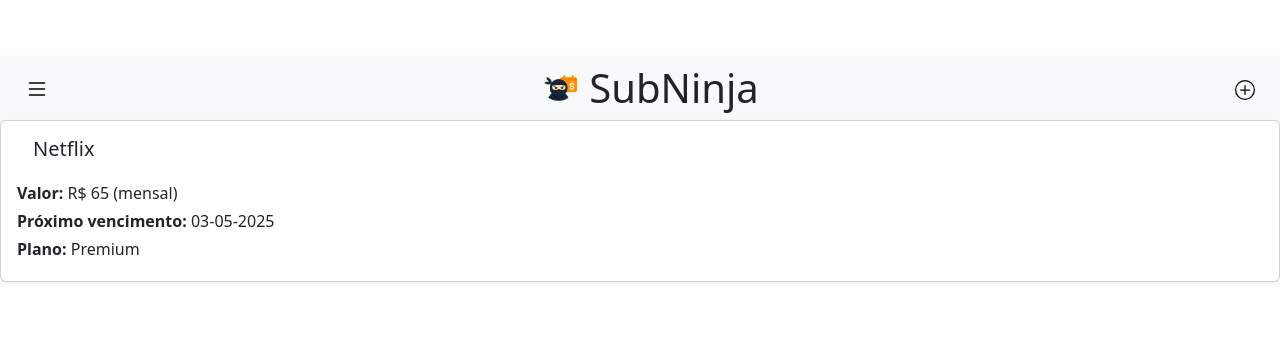
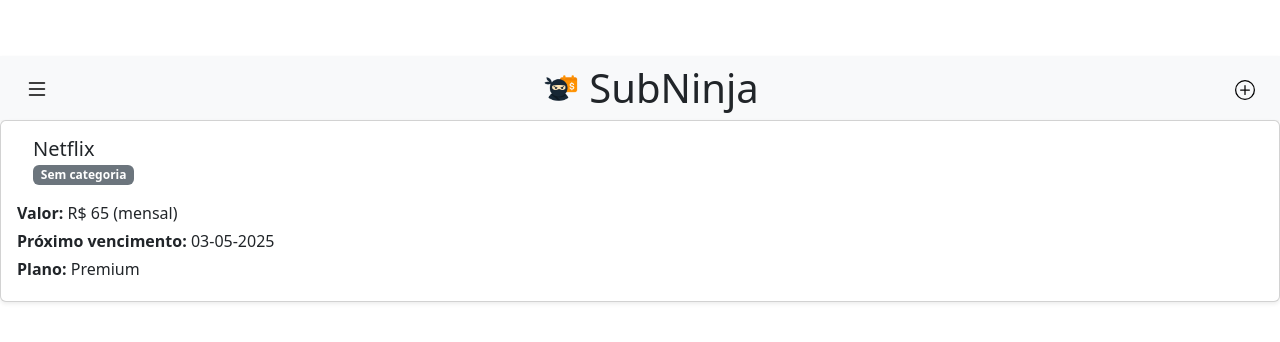
Before and after one commit to realshaked/SubNinja, a React (Vite) app in the folder subninja-frontend/: page / in a window 1280 px wide. Shown: the top 342 px of the page. Built offline with nearby package versions, Linux system fonts and the light colour scheme; data requests are answered from the project's data file.

Commit message:
Correção de tratamento de categorias

```diff
--- a/subninja-frontend/src/componentes/assinaturas/AssinaturaCard.jsx
+++ b/subninja-frontend/src/componentes/assinaturas/AssinaturaCard.jsx
@@ -13,9 +13,8 @@
     return <div>Assinatura não encontrada</div>;
   }
 
-  const { nome, categoriaId, valor, dataVencimento, frequencia, plano } =
-    assinatura;
-  const categoria = categorias.find((cat) => cat._id === categoriaId);
+  const { nome, categoriaId, valor, dataVencimento, frequencia, plano, linkCancelamento } = assinatura;
+  const categoria = categorias.find(cat => String(cat._id) === String(categoriaId));
 
   const formatarDataDDMMYYYY = (data) => {
     const dataObj = new Date(data);
@@ -40,7 +39,7 @@
             <div>
               <Card.Title className="mb-1">{nome}</Card.Title>
               <div className="d-flex gap-2">
-                {categoria && (
+                {categoria ? (
                   <span
                     className="badge"
                     style={{
@@ -51,6 +50,8 @@
                   >
                     {categoria.nome}
                   </span>
+                ) : (
+                  <span className="badge bg-secondary">Sem categoria</span>
                 )}
               </div>
             </div>
@@ -66,6 +67,16 @@
             <p className="mb-1">
               <strong>Plano:</strong> {plano}
             </p>
+            {linkCancelamento && (
+              <a
+                href={linkCancelamento}
+                target="_blank"
+                rel="noopener noreferrer"
+                className="btn btn-outline-danger btn-sm mt-2"
+              >
+                Cancelar Assinatura
+              </a>
+            )}
           </div>
         </Card.Body>
       </Card>
--- a/subninja-frontend/src/componentes/assinaturas/DetalhesAssinatura.jsx
+++ b/subninja-frontend/src/componentes/assinaturas/DetalhesAssinatura.jsx
@@ -2,30 +2,27 @@
 import { useLocation, useNavigate, useParams } from "react-router-dom";
 import EditarAssinatura from "./EditarAssinatura";
 import ExcluirAssinatura from "./ExcluirAssinatura";
-import { useDispatch, useSelector } from "react-redux";
+import { useSelector } from "react-redux";
 import { selectAllCategorias } from "../categorias/categoriasSlice";
+import { selectAssinaturaPorId } from "./assinaturaSlice";
 
 const DetalhesAssinatura = () => {
   const location = useLocation();
   const { id } = useParams();
-  const assinatura = location.state;
+  // Busca assinatura do Redux se não vier pelo state (garante F5 funcionar)
+  const assinatura =
+    location.state ||
+    useSelector((state) => selectAssinaturaPorId(state, id));
   const [showEditarModal, setShowEditarModal] = useState(false);
   const [showExcluirModal, setShowExcluirModal] = useState(false);
   const navigate = useNavigate();
   const categorias = useSelector(selectAllCategorias);
-  const categoria = categorias.find((cat) => cat._id === assinatura.categoriaId);
-  /*   const assinaturaSelecionada = useSelector(
-    (state) => state.assinaturas.assinaturaSelecionada
+  const categoria = categorias.find(
+    (cat) => String(cat._id) === String(assinatura?.categoriaId)
   );
- */
-  const handleUpdateAssinatura = (assinaturaEditada) => {
-    dispatch(updateCategoria(assinaturaEditada));
-    setShowEditarModal(false);
-    dispatch(clearAssinaturaSelecionada());
-  };
 
-  // Função auxiliar para formatar data no padrão DD-MM-YYYY
   const formatarDataDDMMYYYY = (data) => {
+    if (!data) return "-";
     const dataObj = new Date(data);
     const dia = String(dataObj.getDate()).padStart(2, "0");
     const mes = String(dataObj.getMonth() + 1).padStart(2, "0");
@@ -44,10 +41,6 @@
     );
   }
 
-  const formatarData = (dataString) => {
-    return new Date(dataString).toLocaleDateString("pt-BR");
-  };
-
   return (
     <div className="container mt-4">
       <div className="card shadow-sm mb-4">
@@ -64,7 +57,7 @@
               <h2>{assinatura.nome}</h2>
               <div className="d-flex gap-2 mb-2">
                 <span className="badge bg-primary">{assinatura.plano}</span>
-                 {categoria && (
+                {categoria ? (
                   <span
                     className="badge"
                     style={{
@@ -75,6 +68,8 @@
                   >
                     {categoria.nome}
                   </span>
+                ) : (
+                  <span className="badge bg-secondary">Sem categoria</span>
                 )}
               </div>
               <p className="text-muted">{assinatura.frequencia}</p>
@@ -86,7 +81,7 @@
               <i className="bi bi-currency-dollar"></i>
               <div>
                 <small className="text-muted">Valor</small>
-                <p>R$ {assinatura.valor.toFixed(2)}</p>
+                <p>R$ {Number(assinatura.valor).toFixed(2)}</p>
               </div>
             </div>
 
@@ -150,7 +145,6 @@
       <EditarAssinatura
         show={showEditarModal}
         onHide={() => setShowEditarModal(false)}
-        onSubmit={handleUpdateAssinatura}
         assinatura={assinatura}
       />
 
@@ -159,7 +153,6 @@
         onHide={() => setShowExcluirModal(false)}
         assinatura={assinatura}
         onConfirm={() => {
-          console.log("Excluir assinatura:", id);
           setShowExcluirModal(false);
           navigate("/assinaturas");
         }}
--- a/subninja-frontend/src/componentes/assinaturas/EditarAssinatura.jsx
+++ b/subninja-frontend/src/componentes/assinaturas/EditarAssinatura.jsx
@@ -11,7 +11,7 @@
   Alert,
   Spinner,
 } from "react-bootstrap";
-import { useSelector, useDispatch  } from "react-redux";
+import { useSelector, useDispatch } from "react-redux";
 import { updateAssinatura } from "./assinaturaThunks";
 import { selectAllCategorias } from "../categorias/categoriasSlice";
 import { fetchCategorias } from "../categorias/categoriasThunks";
@@ -50,7 +50,9 @@
       setFormData({
         nome: assinatura.nome || "",
         valor: assinatura.valor || "",
-        categoriaId: assinatura.categoriaId || "",
+        categoriaId: categorias.some(cat => String(cat._id) === String(assinatura.categoriaId))
+          ? assinatura.categoriaId
+          : "",
         dataAssinatura: assinatura.dataAssinatura?.split("T")[0] || "",
         dataVencimento: assinatura.dataVencimento || "",
         frequencia: assinatura.frequencia || "",
@@ -60,7 +62,7 @@
         linkCancelamento: assinatura.linkCancelamento || "",
       });
     }
-  }, [assinatura]);
+  }, [assinatura, categorias]);
 
   const handleChange = (e) => {
     const { id, value } = e.target;
@@ -305,7 +307,6 @@
               onChange={handleChange}
             />
           </Form.Group>
-
         </Modal.Body>
         <Modal.Footer>
           <Button variant="outline-secondary" size="sm" onClick={onHide}>
```
Also changed, not shown: 2 other files (tests, documents, lock files or other folders). Lines whose indentation alone changed are shown as unchanged.
